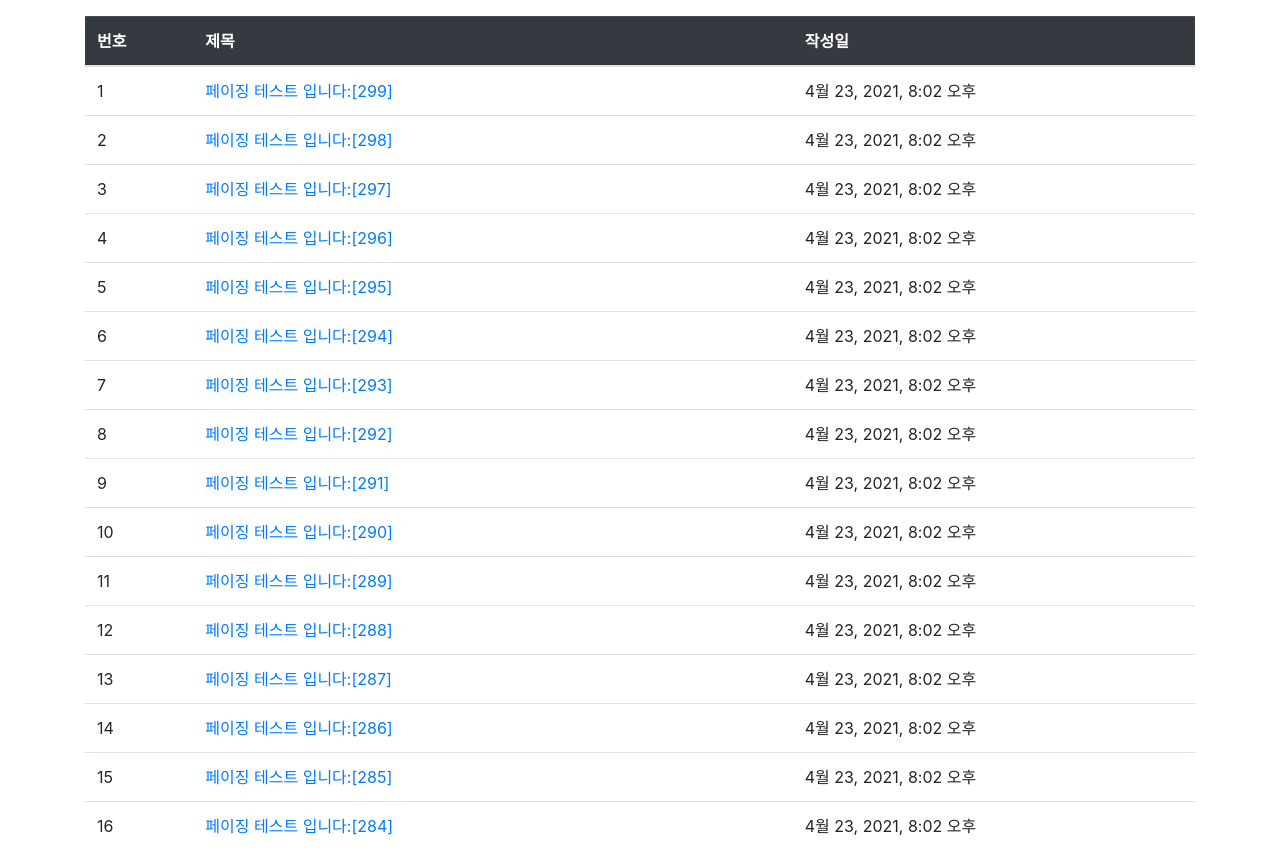
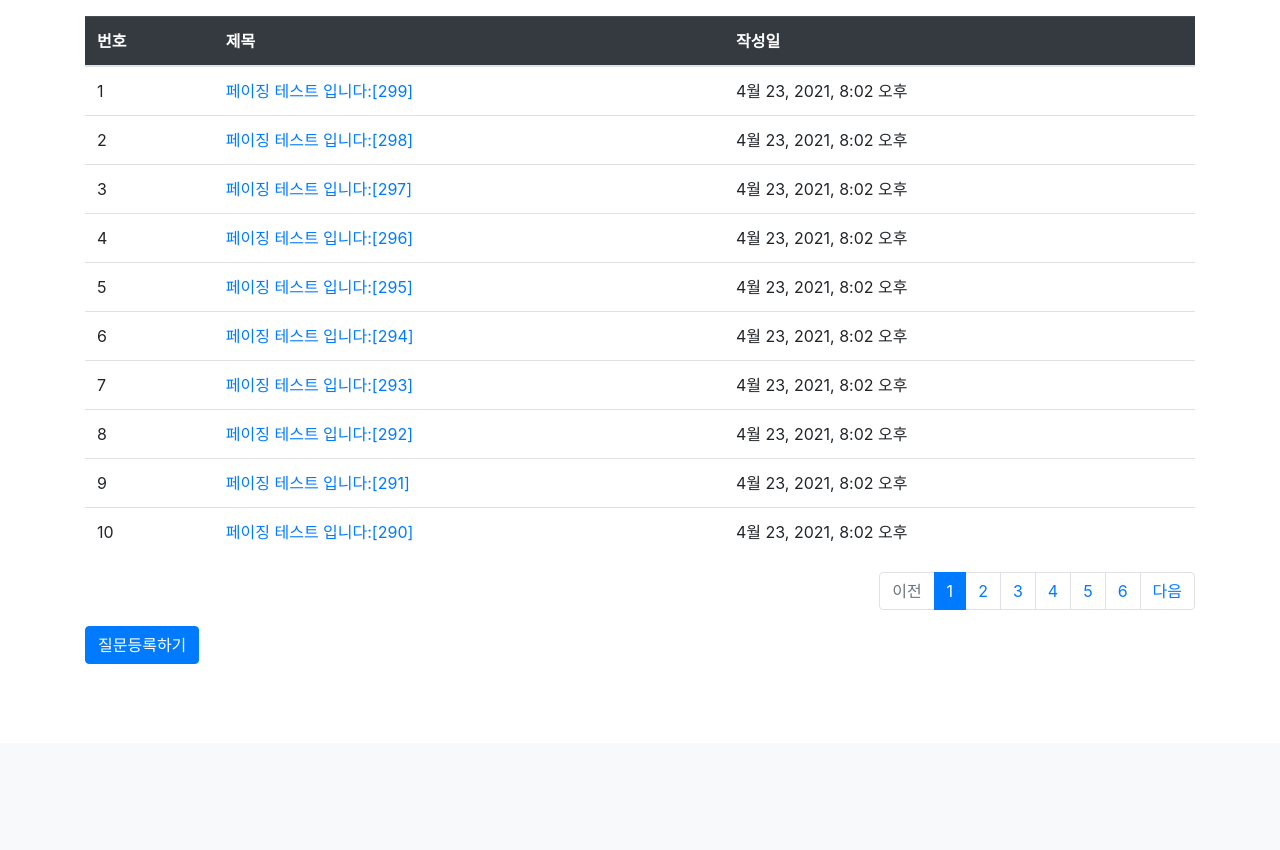
Before and after one commit to choteahwan/django-tutorial, a Django app: page /pybo/ in a window 1280 px wide. Shown: the part 57-907 px from the top of the page. After the commit the page ends 721 px from the top, so only its background shows below. Run offline with Django 3.2, Linux system fonts and the light colour scheme; data comes from the database, SQL or seed files in the repository; both versions use the stored data as it was after the commit; some libraries are stand-ins or nearby versions.

Commit message:
03-2페이징오류수정

```diff
--- a/pybo/forms.py
+++ b/pybo/forms.py
@@ -1,5 +1,9 @@
 from django import forms
 from pybo.models import Question,Answer
+
+# form
+# 폼, 모델폼으로 나눈다.
+#
 class QuestionForm(forms.ModelForm):
     class Meta:
         model = Question
--- a/pybo/urls.py
+++ b/pybo/urls.py
@@ -4,8 +4,8 @@
 app_name='pybo'
 
 urlpatterns = [
-    path('', views.index, name='index'),
-    path('<int:question_id>/', views.detail, name='detail'),
-    path('answer/create/<int:question_id>/', views.answer_create, name='answer_create'),
-    path('question/create/', views.question_create, name='question_create'),
+    path('', views.index, name='index'), # pybo/ 게시판 리스트
+    path('<int:question_id>/', views.detail, name='detail'), # detail/ 게시판 글보기
+    path('answer/create/<int:question_id>/', views.answer_create, name='answer_create'), # answer/create/ 답변달기?
+    path('question/create/', views.question_create, name='question_create'), # question/create/ 게시판 글쓰기
 ]
--- a/pybo/views.py
+++ b/pybo/views.py
@@ -4,14 +4,41 @@
 from .models import Question
 from django.utils import timezone
 from .forms import QuestionForm, AnswerForm
+from django.core.paginator import Paginator
 
 def index(request):
     """
     pybo 목록 출력
     """
+    # 입력인자
+    page = request.GET.get('page', '1') # 페이지
+
+    # 조회
     question_list = Question.objects.order_by('-create_date')
-    context = {'question_list': question_list}
+
+    # 페이징 처리
+    paginator = Paginator(question_list, 10) # 페이지당 10개씩 보여 주기
+    page_obj = paginator.get_page(page)
+
+    context = {'question_list': page_obj}
     return render(request, 'pybo/question_list.html', context)
+
+    #render 함수란?? 쉽게 생각하면 html 화면을 띄운다.
+    #render(request, template_name, context=None, content_type=None, status=None, using=None)
+    #render 매개변수 request, template_name는 필수!
+    # 매개변수
+    # request == 동일하게 그냥 request로 작성
+    # template_name == .html 불러오고 싶은 html 파일
+
+    #redirect 함수란??
+    #redirect(to, permanent=False, *args, **kwargs)
+    # 매개변수
+    # to == 어느 URL로 이동할지 정하게 된다. 상대url, 절대url 모두 가능
+    # urls.py path 함수의 name을 정의 ===> pname='index'
+
+    # render와 redirect 차이는..
+    # render는 템플릿을 불러오는 것
+    # redirect는 url을 이동하는 것
 
 def detail(request, question_id):
     """
--- a/templates/pybo/question_list.html
+++ b/templates/pybo/question_list.html
@@ -30,6 +30,66 @@
             {% endif %}
         </tbody>
     </table>
+
+    <!-- 페이징 처리 시작 -->
+    <ul class="pagination justify-content-end">
+
+        <!-- 이전페이지 -->
+        {% if question_list.has_previous %}
+        <li class= "page-item">
+            <a class="page-link"
+                href ="?page={{ question_list.previous_page_nmber }}">
+            이전
+            </a>
+        </li>
+        {% else %}
+        <li class="page-item disabled">
+            <a class="page-link" tabindex="-1" aria-disabled="true" href="#">
+                이전
+            </a>
+        </li>
+        {% endif %}
+
+        <!-- 페이지 리스트 -->
+        {% for page_number in question_list.paginator.page_range %}
+        {% if page_number >= question_list.number|add:-5 and page_number <= question_list.number|add:5 %}
+            {% if page_number == question_list.number %}
+            <li class="page-item active" aria-current="page">
+                <a class="page-link" href = "?page={{ page_number }}">
+                    {{ page_number }}
+                </a>
+            </li>
+            {% else %}
+
+            <li class="page-item">
+                <a class="page-link" href="?page={{ page_number}}">
+                    {{ page_number }}
+                </a>
+            </li>
+            {% endif %}
+        {% endif %}
+        {% endfor %}
+
+        <!-- 다음 페이지 -->
+        {% if question_list.has_next %}
+        <li class="page-item">
+            <a class="page-link"
+                href="?page{{ question_list.next_page_number }}">
+            다음
+            </a>
+         </li>
+         {% else %}
+         <li class="page-item disabled">
+             <a class="page-link" tabindex="-1" aria-disabled="true" href="#">
+                다음
+             </a>
+         </li>
+         {% endif %}
+    </ul>
+    <!-- 페이징 처리 끝 -->
+
+
+
     <a href="{% url 'pybo:question_create' %}" class="btn btn-primary">
         질문등록하기
     </a>
```
Also changed, not shown: db.sqlite3.
